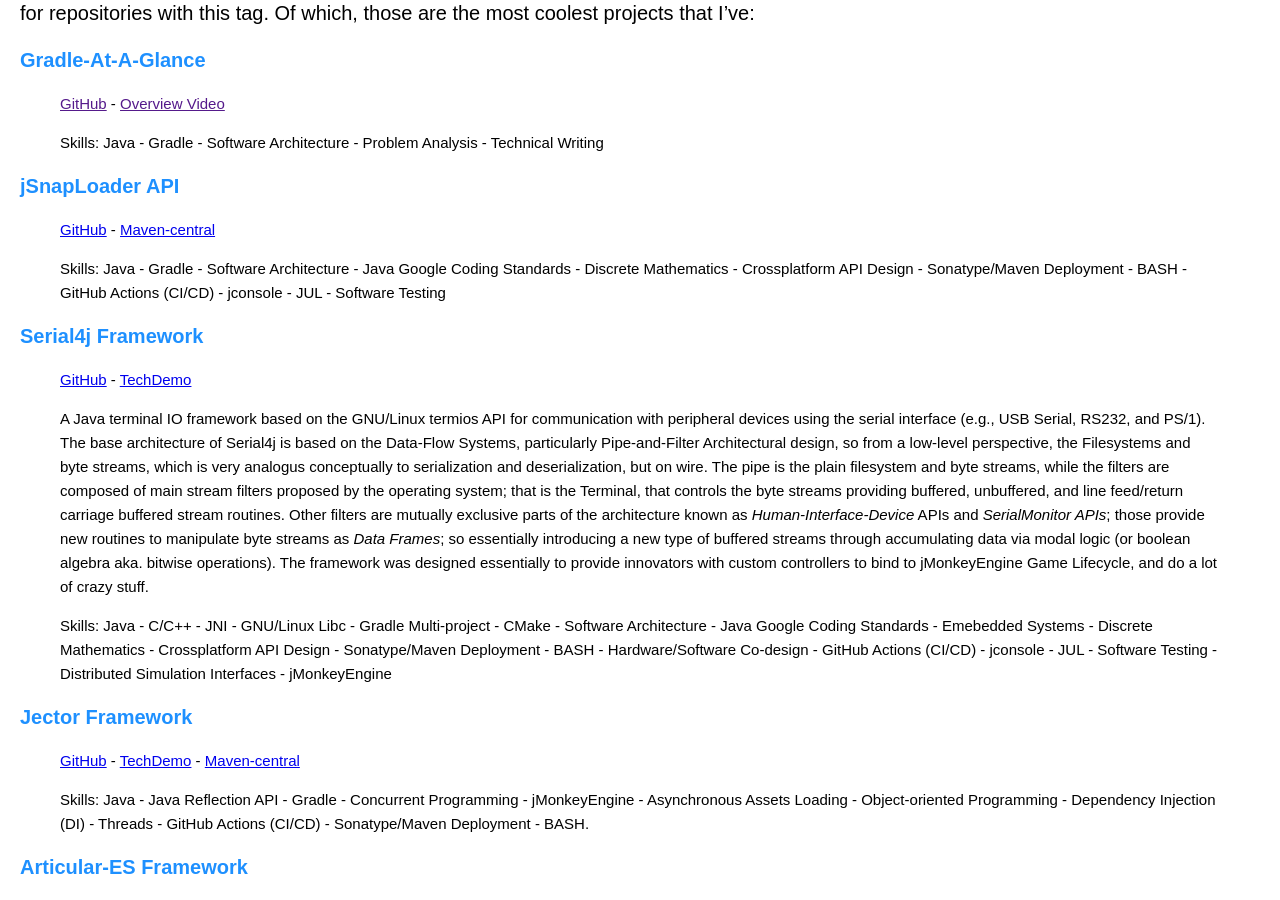
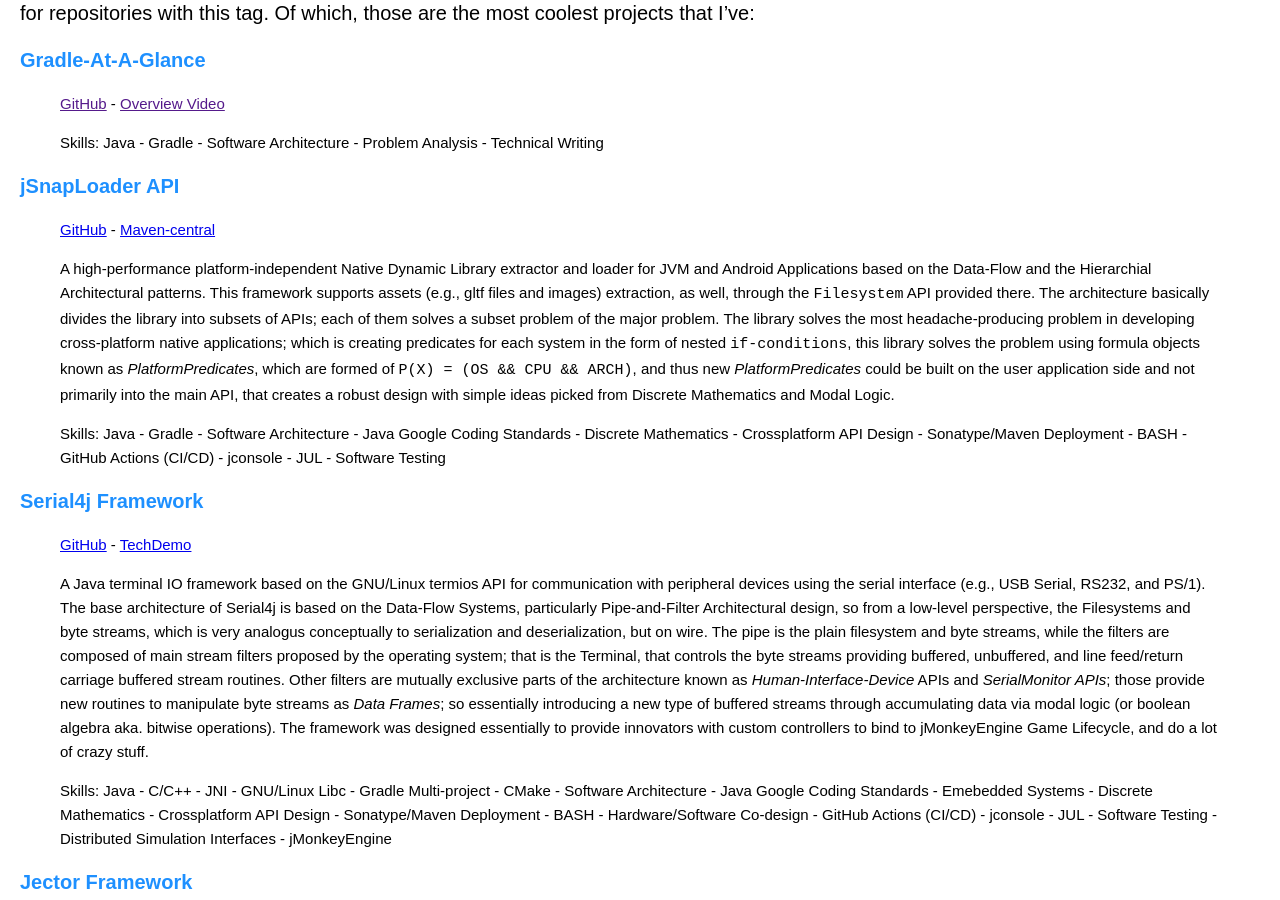
Before and after one commit to pavly-gerges/pavly-gerges, a Jekyll site: the page built from resume/index.md, in a window 1280 px wide and 900 px high, scrolled down 2994 px. Built offline with Jekyll 4.4.1, drawn with Linux system fonts in a browser that asks for light colours; our own code applies the rules of GitHub Pages for plain Markdown files.

Commit message:
Update index.md: jSnapLoader description

```diff
--- a/resume/index.md
+++ b/resume/index.md
@@ -41,6 +41,8 @@ Welcome, it's an honor for me that you've reached here! I'm Pavly Gerges, aka. p
 
 ### jSnapLoader API
 > [GitHub](https://github.com/Electrostat-Lab/jSnapLoader) - [Maven-central](https://central.sonatype.com/artifact/io.github.electrostat-lab/snaploader)
+>
+> A high-performance platform-independent Native Dynamic Library extractor and loader for JVM and Android Applications based on the Data-Flow and the Hierarchial Architectural patterns. This framework supports assets (e.g., gltf files and images) extraction, as well, through the `Filesystem` API provided there. The architecture basically divides the library into subsets of APIs; each of them solves a subset problem of the major problem. The library solves the most headache-producing problem in developing cross-platform native applications; which is creating predicates for each system in the form of nested `if-conditions`, this library solves the problem using formula objects known as _PlatformPredicates_, which are formed of `P(X) = (OS && CPU && ARCH)`, and thus new _PlatformPredicates_ could be built on the user application side and not primarily into the main API, that creates a robust design with simple ideas picked from Discrete Mathematics and Modal Logic.
 >
 > Skills: Java - Gradle - Software Architecture - Java Google Coding Standards - Discrete Mathematics - Crossplatform API Design - Sonatype/Maven Deployment - BASH - GitHub Actions (CI/CD) - jconsole - JUL - Software Testing
 
```
